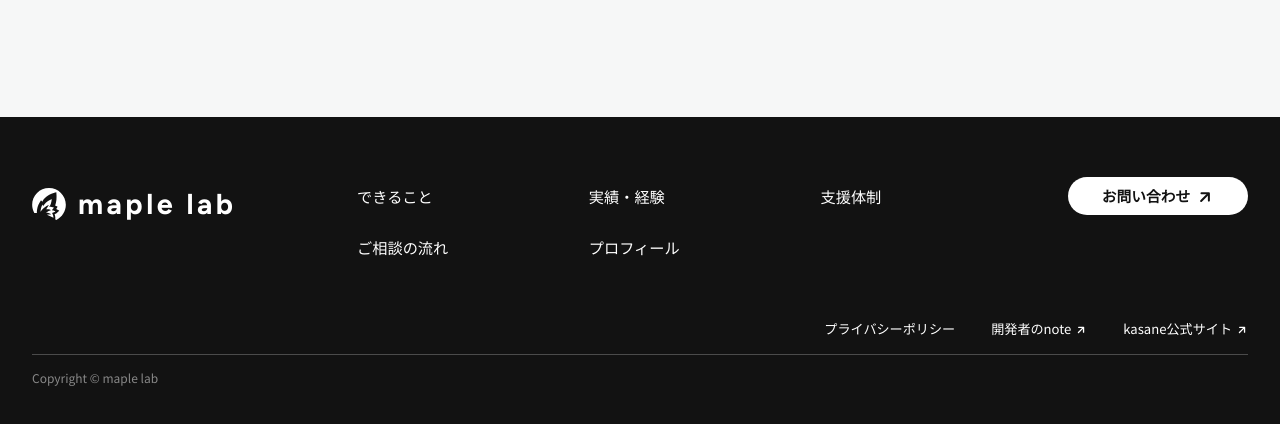
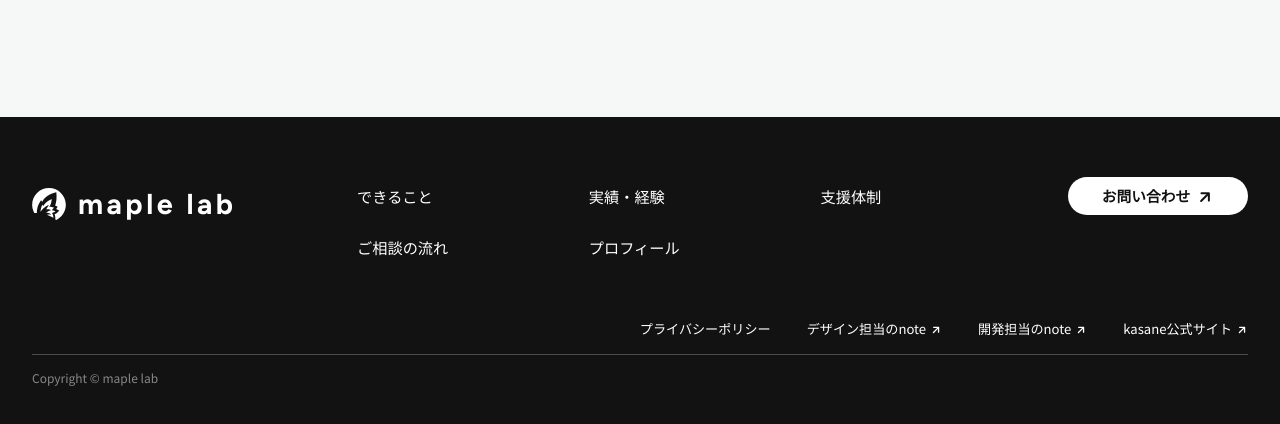
Before and after one commit to maple-lab-jp/maple-lab-jp.github.io, a plain HTML site: page contact/index.html in a window 1280 px wide. Shown: the part 2165-2589 px from the top of the page. Drawn offline with Linux system fonts and the light colour scheme.

Commit message:
Add files via upload

```diff
--- a/contact/index.html
+++ b/contact/index.html
@@ -4,6 +4,22 @@
   <meta charset="utf-8">
   <meta name="viewport" content="width=device-width, initial-scale=1">
   <meta name="description" content="maple labへのWebサイト・アプリ制作、Webシステム開発、IT・DX研修、開発プロセス改善に関するご相談・お問い合わせはこちらから。">
+  <meta property="og:type" content="website">
+  <meta property="og:locale" content="ja_JP">
+  <meta property="og:site_name" content="maple lab">
+  <meta property="og:title" content="お問い合わせ｜maple lab">
+  <meta property="og:description" content="Webサイト・アプリ制作、Webシステム開発、IT・DX研修、開発プロセス改善に関するご相談はこちらから。">
+  <meta property="og:url" content="https://maple-lab-jp.github.io/contact/">
+  <meta property="og:image" content="https://maple-lab-jp.github.io/assets/images/ogp.png">
+  <meta property="og:image:type" content="image/png">
+  <meta property="og:image:width" content="1200">
+  <meta property="og:image:height" content="630">
+  <meta property="og:image:alt" content="maple lab つくることから、育てることまで。">
+  <meta name="twitter:card" content="summary_large_image">
+  <meta name="twitter:title" content="お問い合わせ｜maple lab">
+  <meta name="twitter:description" content="Webサイト・アプリ制作、Webシステム開発、IT・DX研修、開発プロセス改善に関するご相談はこちらから。">
+  <meta name="twitter:image" content="https://maple-lab-jp.github.io/assets/images/ogp.png">
+  <meta name="twitter:image:alt" content="maple lab つくることから、育てることまで。">
   <title>お問い合わせ｜maple lab</title>
   <link rel="canonical" href="https://maple-lab-jp.github.io/contact/">
   <link rel="icon" href="../assets/images/favicon.ico">
@@ -47,7 +63,8 @@
         <a class="nav-contact" href="./" aria-current="page">お問い合わせ</a>
         <div class="menu-meta">
           <a href="../privacy/">プライバシーポリシー</a>
-          <a href="https://note.com/jazzy_hyssop9690" target="_blank" rel="noopener noreferrer">開発者のnote</a>
+          <a href="https://note.com/jazzy_hyssop9690" target="_blank" rel="noopener noreferrer">デザイン担当のnote</a>
+          <a href="https://note.com/kaz_sugi_89" target="_blank" rel="noopener noreferrer">開発担当のnote</a>
           <a href="../kasane/">kasane公式サイト</a>
         </div>
       </nav>
@@ -79,7 +96,8 @@
       </nav>
       <ul class="footer-meta">
         <li><a href="../privacy/">プライバシーポリシー</a></li>
-        <li><a href="https://note.com/jazzy_hyssop9690" target="_blank" rel="noopener noreferrer">開発者のnote</a></li>
+        <li><a href="https://note.com/jazzy_hyssop9690" target="_blank" rel="noopener noreferrer">デザイン担当のnote</a></li>
+        <li><a href="https://note.com/kaz_sugi_89" target="_blank" rel="noopener noreferrer">開発担当のnote</a></li>
         <li><a href="../kasane/">kasane公式サイト</a></li>
       </ul>
     </div>
```
